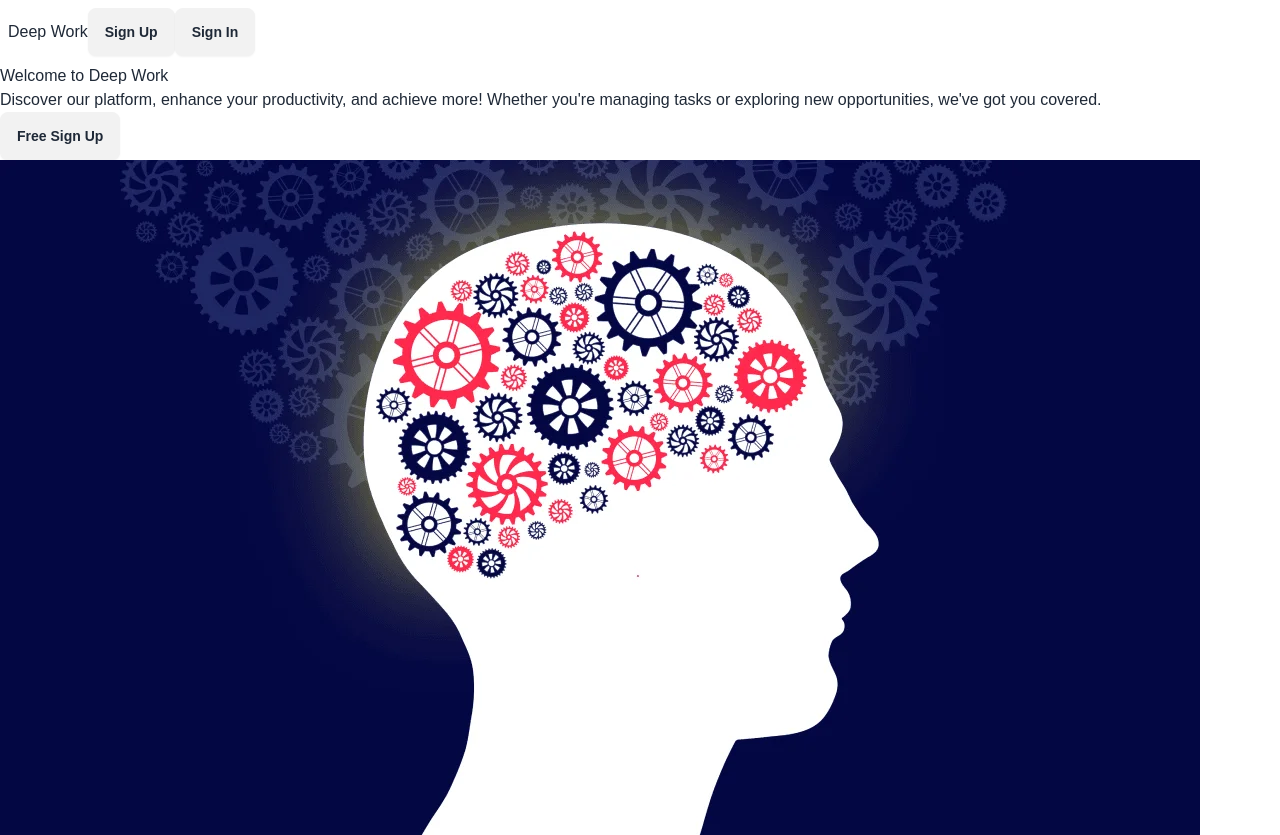
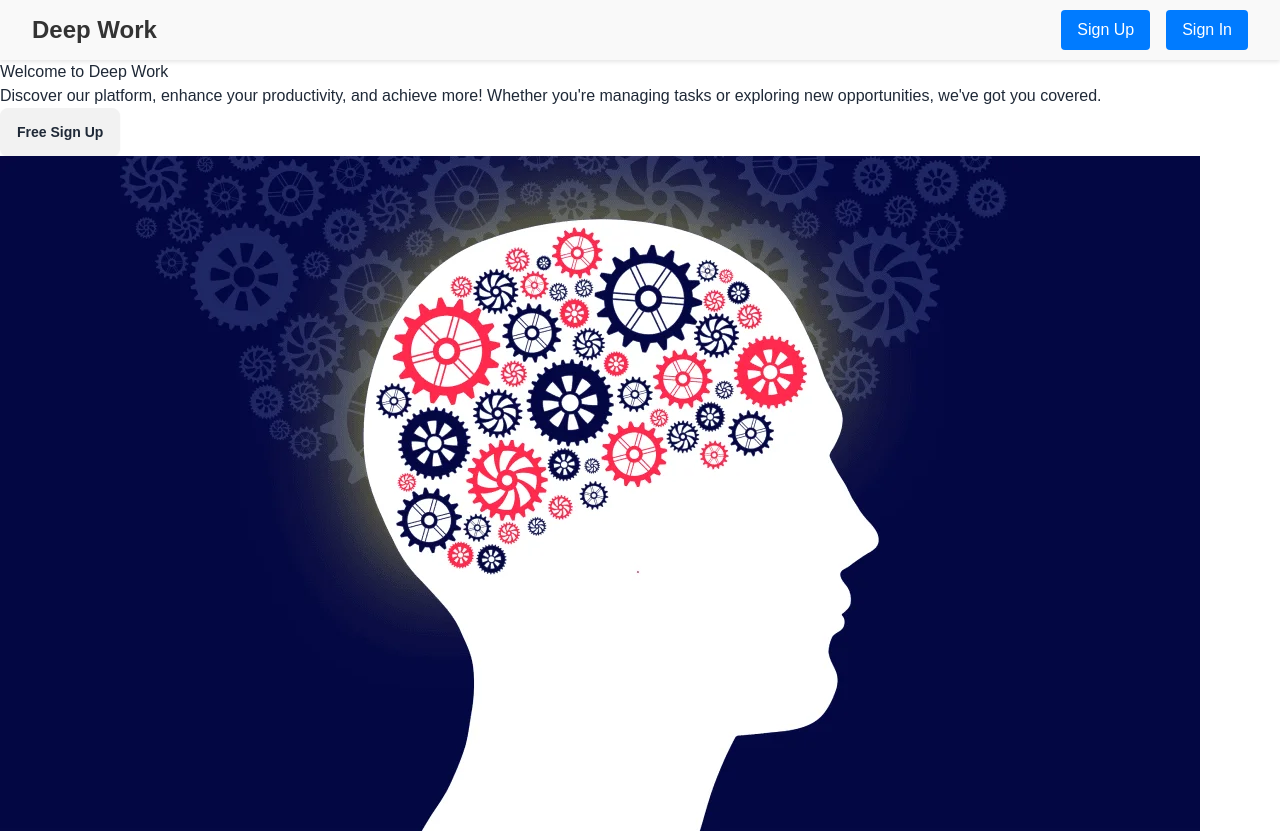
Before and after one commit to Siwi0w0/DeepWork-Frontend, a React (Vite) app: page / in a window 1280 px wide. Built offline with nearby package versions, Linux system fonts and the light colour scheme; the HTML template or start-up script is replaced by a standard one.

Commit message:
change style format

```diff
--- a/src/components/banner/BannerNavbar.tsx
+++ b/src/components/banner/BannerNavbar.tsx
@@ -1,18 +1,21 @@
 import React from "react";
 import { Link } from "react-router-dom";
-import "./BannerNavbar.module.css";
+import styles from "./BannerNavbar.module.css";
 
 const BannerNavbar: React.FC = () => {
   return (
-    <nav className="navbar ">
-      <div className="logo">
+    <nav className={styles.navbar}>
+      <div className={styles.logo}>
         <Link to="/">Deep Work</Link>
       </div>
-      <div className="nav-links">
-        <Link to="/register" className="btn btn-signup">
+      <div className={styles["nav-links"]}>
+        <Link
+          to="/register"
+          className={`${styles.btn} ${styles["btn-signup"]}`}
+        >
           Sign Up
         </Link>
-        <Link to="/login" className="btn btn-signin">
+        <Link to="/login" className={`${styles.btn} ${styles["btn-signin"]}`}>
           Sign In
         </Link>
       </div>
```
